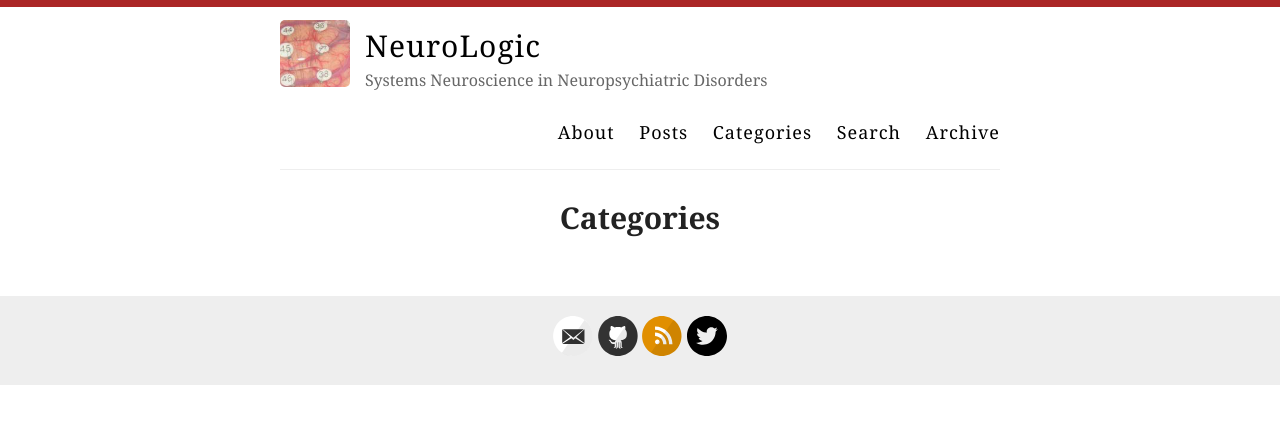
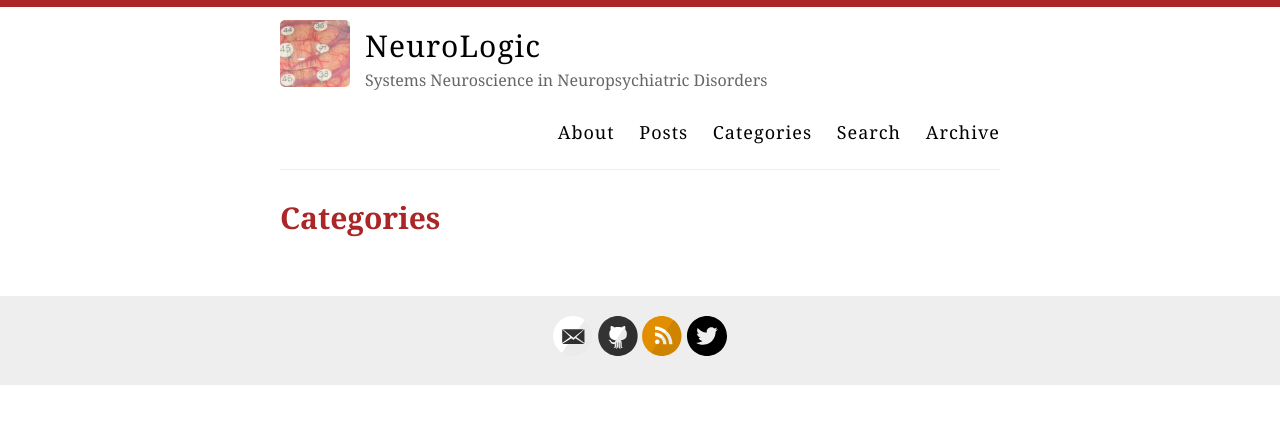
Before and after one commit to neuro-logic/neuro-logic.github.io, a Jekyll site: the page built from _pages/categories.md, in a window 1280 px wide. Shown: the top 424 px of the page. Built offline with Jekyll 4.4.1, drawn with Linux system fonts in a browser that asks for light colours.

Commit message:
change page color and alignment

```diff
--- a/assets/style.scss
+++ b/assets/style.scss
@@ -463,11 +463,12 @@ body:after {
 
 .page h1{
   font-family: $base-font-family;
-  text-align: center;
+  text-align: left;
   font-weight: bold;
   font-kerning: auto;
   font-feature-settings: "kern","liga","dlig","hlig","cswh";
   line-height: 1.2;
+  color:#ab2626
 }
 
 .author_title{
```
Also changed, not shown: 10 other files.
